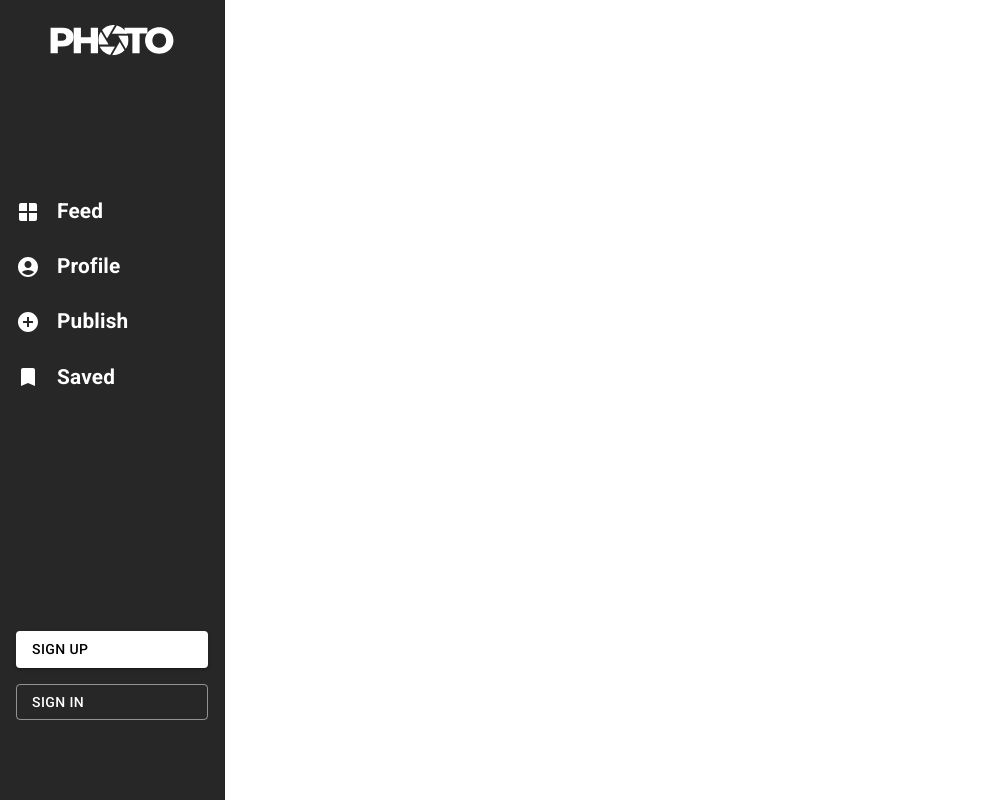
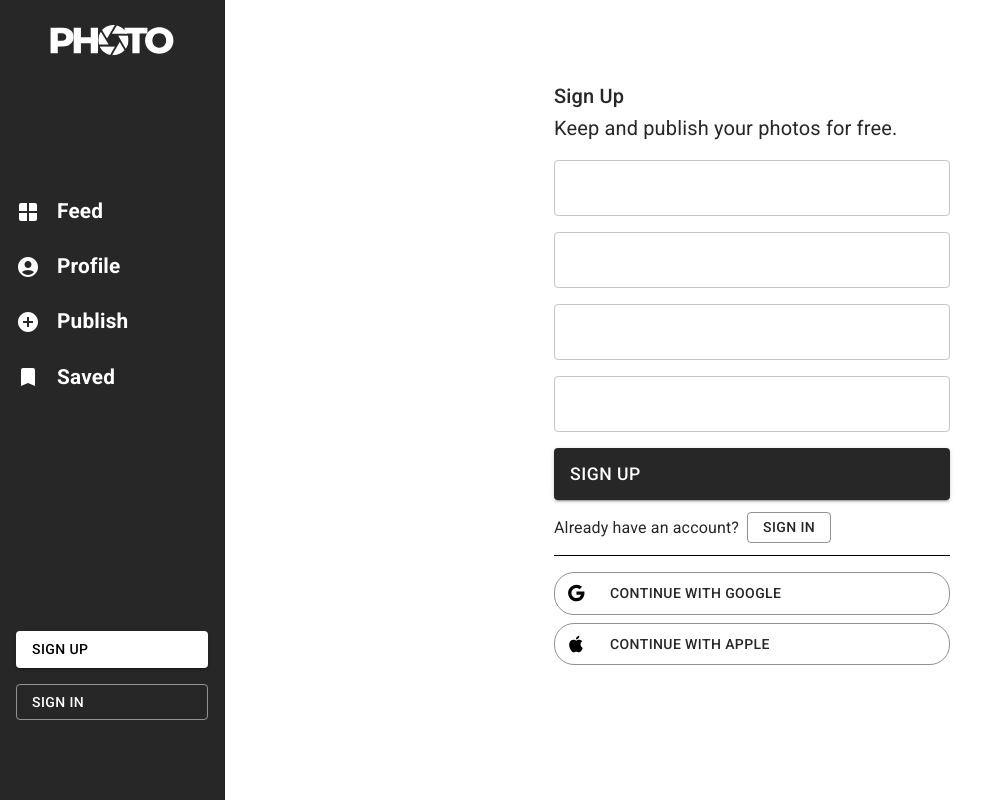
Before and after one commit to gabriel-augg/photo, a React (Vite) app: page /signin in a window 1280 px wide. Before the commit this address led to /. Shown: the whole page, without its empty margins (0-998 px from the left). Built offline with nearby package versions, Linux system fonts and the light colour scheme; the HTML template or start-up script is replaced by a standard one.

Commit message:
feat: create signin page

```diff
--- a/src/components/Drawer.tsx
+++ b/src/components/Drawer.tsx
@@ -175,7 +175,7 @@ export const Sidebar: React.FC<IChildren> = ({children}) => {
           )}
         </Box>
       </Drawer>
-      <Box>
+      <Box height="100vh" marginLeft={theme.spacing(28)}>
         {children}
       </Box>
     </>
--- a/src/pages/SignIn.tsx
+++ b/src/pages/SignIn.tsx
@@ -1,9 +1,132 @@
-import { Box } from '@mui/material'
+import {
+  Box,
+  Button,
+  Container,
+  Divider,
+  TextField,
+  Typography,
+  useTheme,
+} from "@mui/material";
+
+import GoogleIcon from "@mui/icons-material/Google";
+import AppleIcon from "@mui/icons-material/Apple";
 
 export const SignIn: React.FC = () => {
+  const theme = useTheme();
+
   return (
-    <Box>
-        <p>Lorem ipsum dolor sit amet, consectetur adipisicing elit. Quos tempore voluptatem totam autem, incidunt molestias. Nemo quo eius dolorem at sed autem similique delectus! Earum molestiae sunt ab perspiciatis molestias.</p>
-    </Box>
-  )
-}
+    <Container
+      component="section"
+      maxWidth="xs"
+      sx={{
+        minHeight: "100%",
+        display: "flex",
+        flexDirection: "column",
+        boxSizing: "border-box",
+      }}
+    >
+      <Box marginTop={10} component="main">
+        <Typography variant="h6" color="primary" component="h1">
+          Sign Up
+        </Typography>
+
+        <Typography
+          fontWeight="normal"
+          color="primary"
+          variant="h6"
+          marginBottom={2}
+          component="p"
+        >
+          Keep and publish your photos for free.
+        </Typography>
+
+        <TextField
+          label="Username"
+          fullWidth
+          sx={{
+            marginBottom: 2,
+          }}
+        />
+
+        <TextField
+          label="Email"
+          fullWidth
+          sx={{
+            marginBottom: 2,
+          }}
+        />
+
+        <TextField
+          label="Password"
+          fullWidth
+          sx={{
+            marginBottom: 2,
+          }}
+        />
+
+        <TextField
+          label="Confirm password"
+          fullWidth
+          sx={{
+            marginBottom: 2,
+          }}
+        />
+
+        <Button
+          variant="contained"
+          fullWidth
+          sx={{
+            justifyContent: "flex-start",
+            fontSize: "1.1em",
+            paddingY: "0.6em",
+            marginBottom: 1.5,
+          }}
+        >
+          SIGN UP
+        </Button>
+
+        <Box display="flex" alignItems="center" gap={1} marginBottom={1.5}>
+          <Typography color="primary">Already have an account?</Typography>
+          <Button
+            variant="outlined"
+            sx={{
+              paddingY: 0.3,
+            }}
+          >
+            Sign In
+          </Button>
+        </Box>
+
+        <Divider sx={{ bgcolor: "black", mb: 2 }} />
+
+        <Button
+          fullWidth
+          variant="outlined"
+          sx={{
+            borderRadius: 5,
+            paddingY: 1,
+            justifyContent: "inherit",
+            gap: 2,
+            marginBottom: 1
+          }}
+          startIcon={<GoogleIcon fontSize="large" sx={{ color: "black" }} />}
+        >
+          Continue with Google
+        </Button>
+        <Button
+          fullWidth
+          variant="outlined"
+          sx={{
+            borderRadius: 5,
+            paddingY: 1,
+            justifyContent: "inherit",
+            gap: 2,
+          }}
+          startIcon={<AppleIcon fontSize="large" sx={{ color: "black" }} />}
+        >
+          Continue with Apple
+        </Button>
+      </Box>
+    </Container>
+  );
+};
--- a/src/routes/index.tsx
+++ b/src/routes/index.tsx
@@ -1,11 +1,14 @@
-import { Routes, Route, Navigate } from 'react-router-dom'
+import { Routes, Route, Navigate } from "react-router-dom";
+
+import { SignIn } from "../pages";
 
 export default function AppRoutes() {
   return (
     <Routes>
-        <Route path='/' element={<></>}/>
+      <Route path="/signin" element={<SignIn/>} />
+      <Route path="/" element={<></>} />
 
-        <Route path="*" element={<Navigate to="/"/>} />
+      <Route path="*" element={<Navigate to="/" />} />
     </Routes>
-  )
+  );
 }
```
